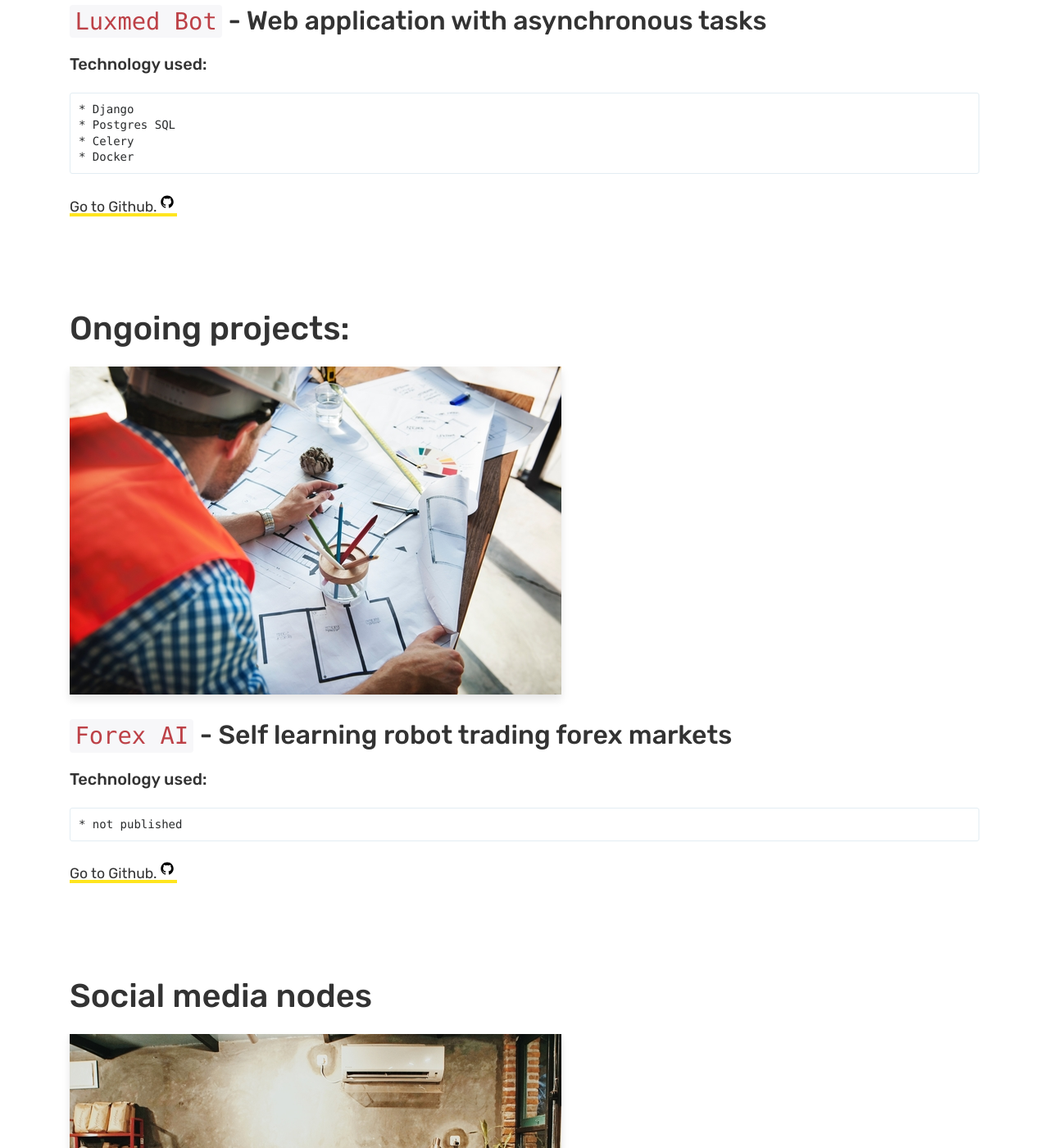
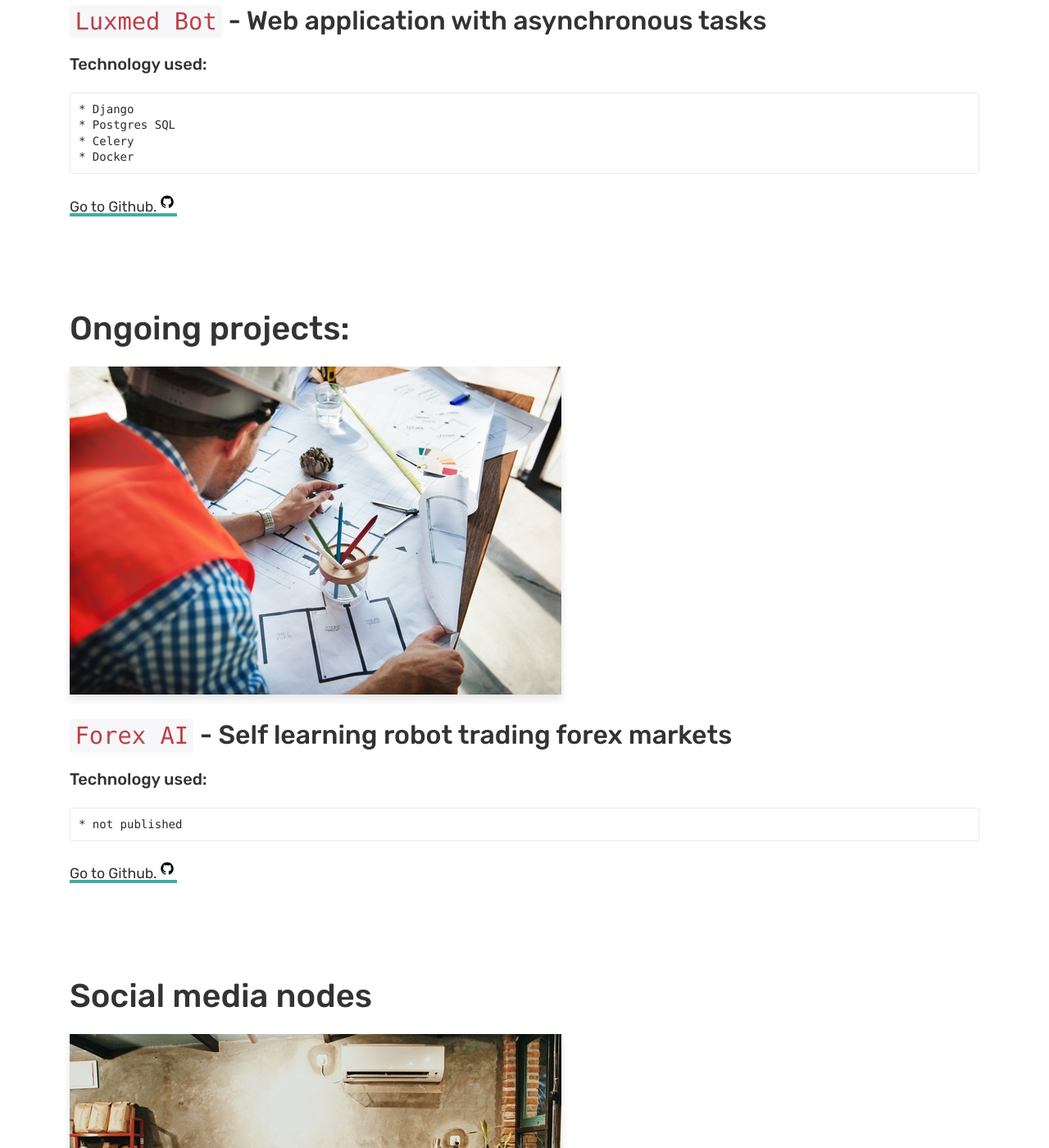
Before and after one commit to MikePapinski/MikePapinski.github.io, a Jekyll site: the page built from about.md, in a window 1280 px wide and 1400 px high, scrolled down 3687 px. Shown: the whole window at 82% size. Built offline with Jekyll 4.4.1, drawn with Linux system fonts in a browser that asks for light colours; comment, search, counter and statistics services are not loaded.

Commit message:
highlight color fixed

```diff
--- a/assets/css/theme.css
+++ b/assets/css/theme.css
@@ -416,8 +416,8 @@ span.post-name a,span.post-read-more a:hover {
 	line-height:1.8;
 	color:rgba(0,0,0,.8);
 }
-.article-post a {color:inherit; box-shadow:inset 0 -2px 0 rgba(255, 229, 31,1), 0 2px 0 rgba(255, 229, 31,1);}
-.article-post a:hover {box-shadow:inset 0 -30px 0 rgba(255, 229, 31,1), 0 2px 0 rgba(255, 229, 31,1);text-decoration:none;}
+.article-post a {color:inherit; box-shadow:inset 0 -2px 0 rgba(63, 174, 161,1), 0 2px 0 rgba(63, 174, 161,1);}
+.article-post a:hover {box-shadow:inset 0 -30px 0 rgba(63, 174, 161,1), 0 2px 0 rgba(63, 174, 161,1);text-decoration:none;}
 blockquote {
 	border-left:4px solid #6FD350;
 	padding:0 20px;
```
